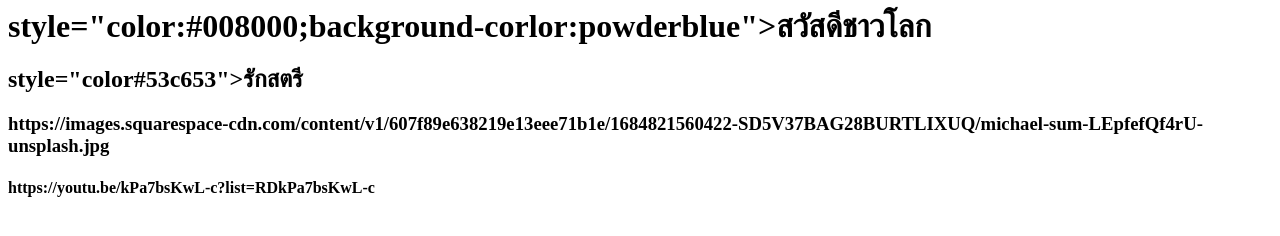
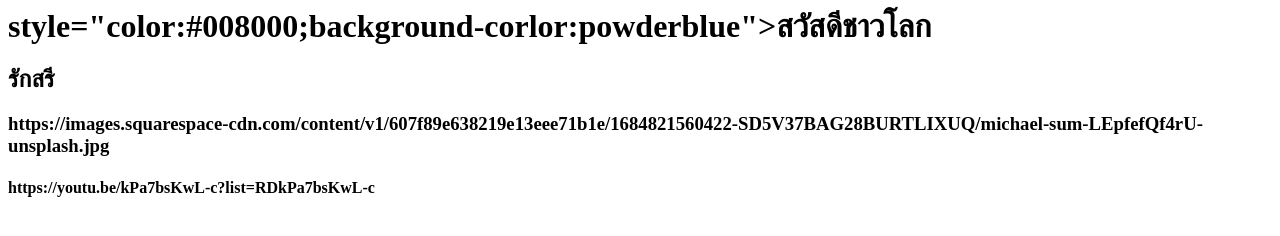
Before and after one commit to 40426-jpg/-hello-world, a plain HTML site: page index.html in a window 1280 px wide. Drawn offline with Linux system fonts and the light colour scheme.

Commit message:
Update index.html

```diff
--- a/index.html
+++ b/index.html
@@ -1,4 +1,4 @@
 <h1> style="color:#008000;background-corlor:powderblue">สวัสดีชาวโลก</h1>
-<h2> style="color#53c653">รักสตรี</h2>
+<h2>รักสรี</h2>
 <h3>https://images.squarespace-cdn.com/content/v1/607f89e638219e13eee71b1e/1684821560422-SD5V37BAG28BURTLIXUQ/michael-sum-LEpfefQf4rU-unsplash.jpg</h3>
 <h4>https://youtu.be/kPa7bsKwL-c?list=RDkPa7bsKwL-c</h4>
```
